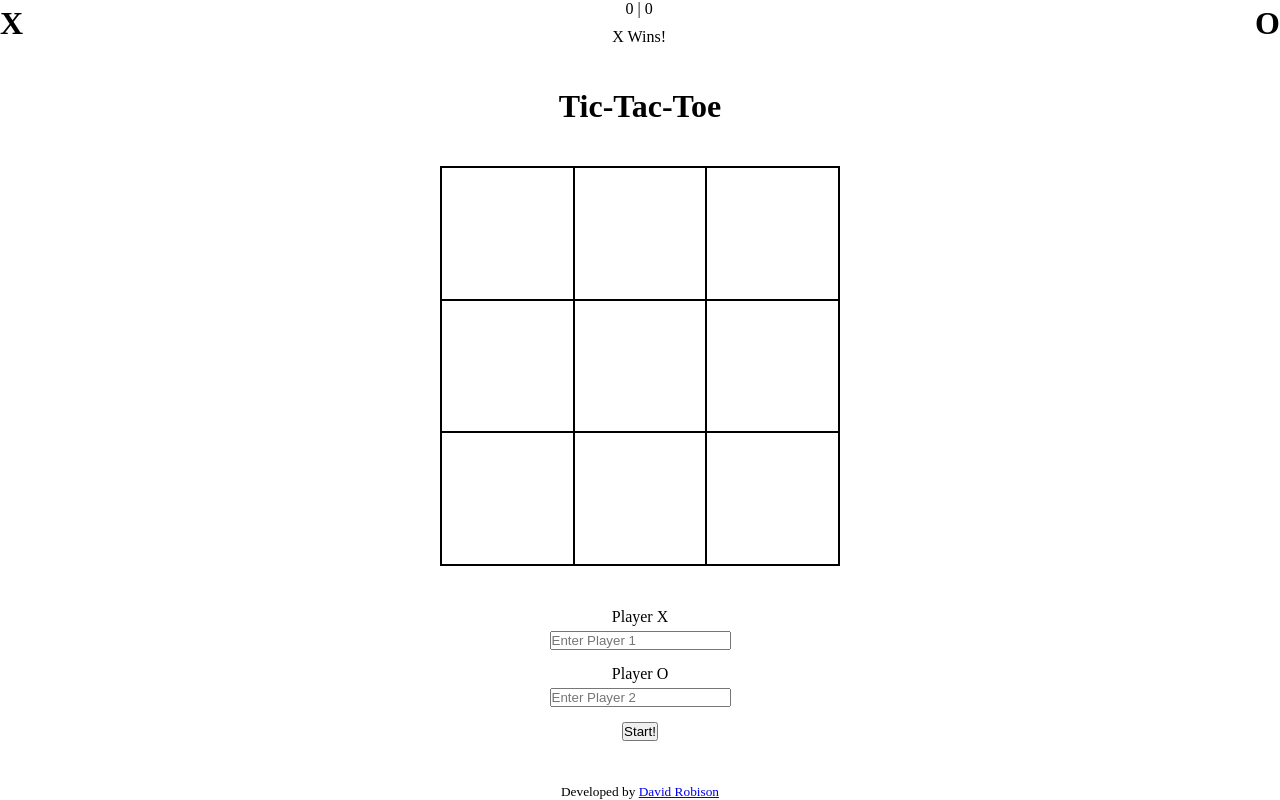
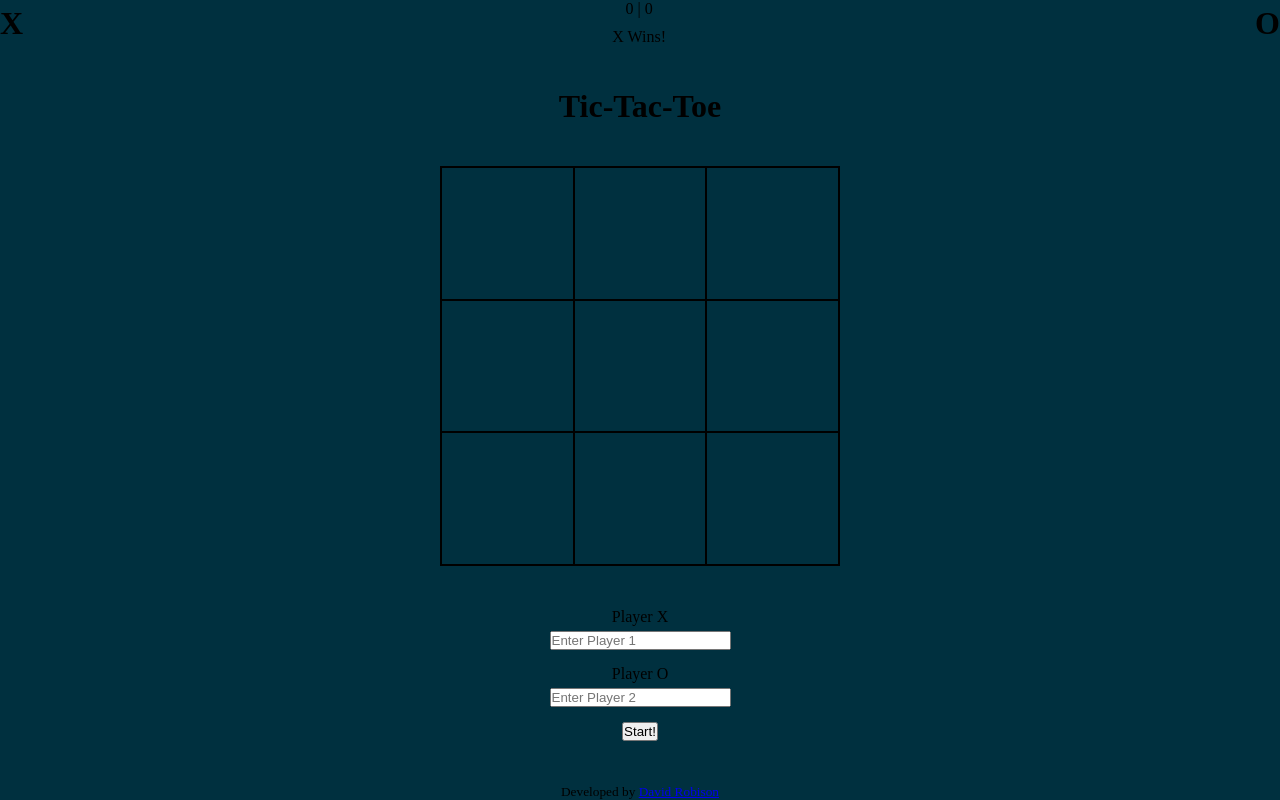
Before and after one commit to robisonwebdev/tic-tac-toe-react, a React (Create React App) app: page / in a window 1280 px wide. Built offline with nearby package versions, Linux system fonts and the light colour scheme.

Commit message:
Set background color of body

```diff
--- a/src/styles/index.css
+++ b/src/styles/index.css
@@ -12,6 +12,7 @@
 }
 
 body {
+    background-color: var(--darkBlue);
     height: 100vh;
     width: 100vw;
 }
```
